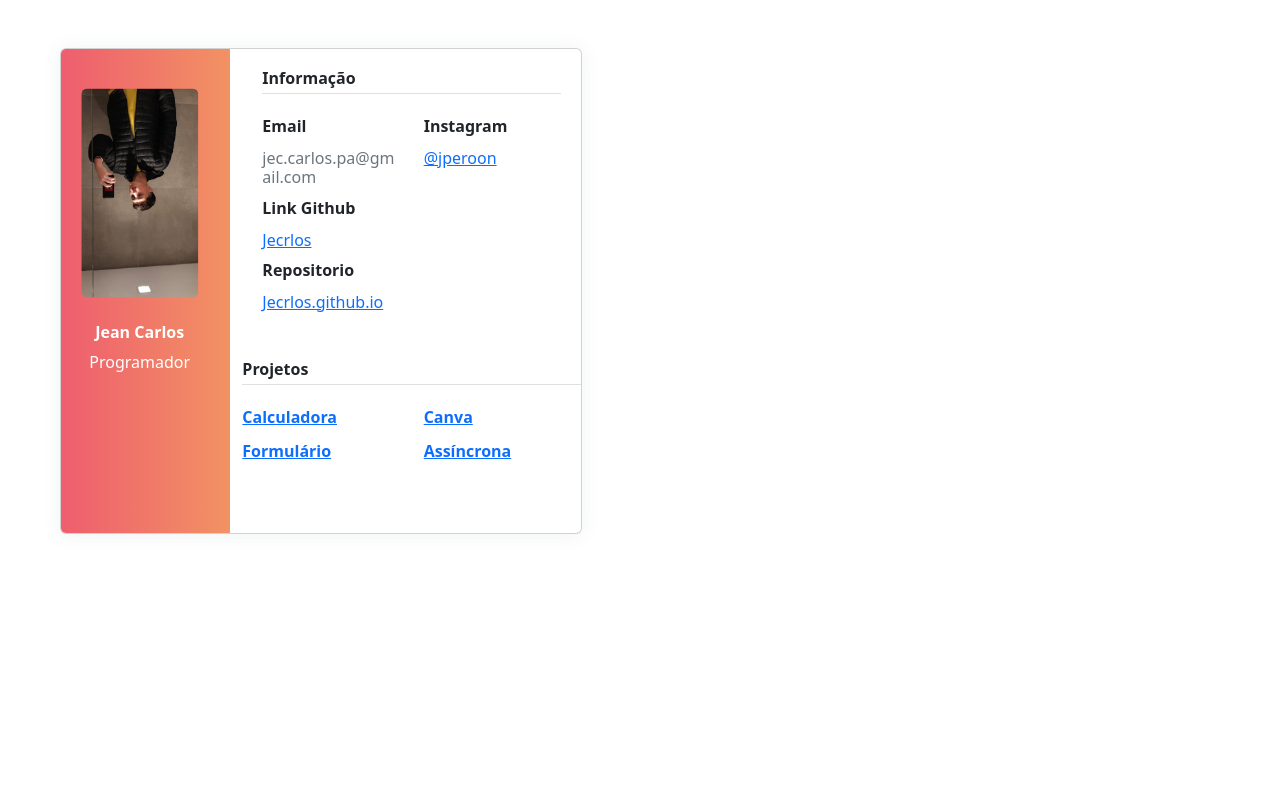
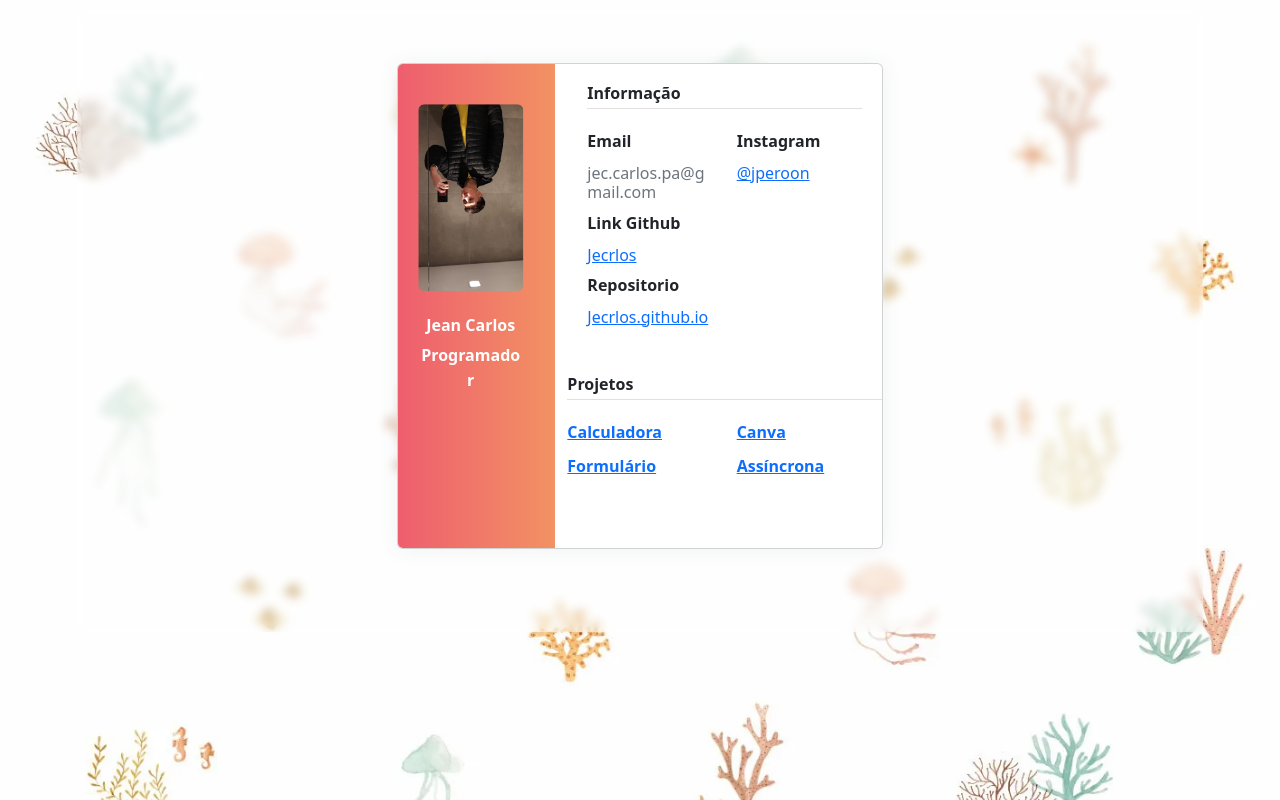
Before and after one commit to Jecrlos/Jecrlos.github.io, a plain HTML site: page index.html in a window 1280 px wide. Drawn offline with nearby package versions, Linux system fonts and the light colour scheme.

Commit message:
Add files via upload

```diff
--- a/index.html
+++ b/index.html
@@ -8,17 +8,17 @@
     <link href="https://cdn.jsdelivr.net/npm/bootstrap@5.2.3/dist/css/bootstrap.min.css" rel="stylesheet" integrity="sha384-rbsA2VBKQhggwzxH7pPCaAqO46MgnOM80zW1RWuH61DGLwZJEdK2Kadq2F9CUG65" crossorigin="anonymous">
     <title>Portfólio</title>
 </head>
-<body>
+<body class="background">
+<div class="transbox">
     <div class="page-content page-container mg-5 bg-red" id="page-content">
-        <div class="padding">
-            <div class="row container d-flex ">
-        <div class="col-xl-6 col-md-12">
+            <div class="row container d-flex padding">
+        <div class="col-xl-6 col-md-12 m-auto">
             <div class="card user-card-full">
                     <div class="row m-l-0 m-r-0">
                         <div class="col-sm-4 bg-c-lite-green user-profile">
                         <div class="card-block text-center text-white">
                          <div class="m-b-25">
-                              <img src="img/jean.jpg" class="rounded img-fluid" alt="User-Profile-Image" style="transform: rotate(0.5turn);" >
+                              <img src="img/jean.jpg" id="img_perfil"class="rounded img-fluid" alt="User-Profile-Image"  >
              </div>
                             <h6 class="f-w-600">Jean Carlos</h6>
                             <p>Programador</p>
@@ -67,7 +67,7 @@
      </div>
      </div>
      </div>
-     </div>
    </div>
+</div>
 </body>
 </html>
--- a/style.css
+++ b/style.css
@@ -1,9 +1,25 @@
 #body_form{
     background-image: url('img/fundo.jpg');
 }
+body.background {
+    background-image: url(img/fundo.jpg) ;
+    background-size: cover;
+    align-items: center;
+    display: flex;
+    justify-content: center;
+
+  }
+  div.transbox {
+    background-color: rgba(255, 255, 255, 0.4);
+    -webkit-backdrop-filter: blur(5px);
+    backdrop-filter: blur(5px);
+    padding: 5px;
+    margin: 10px;
+    font-weight: bold;
+  }
 #page-content{
     display: flex;
-    align-items: center;
+    justify-content: center;
 }
 
 #canvas{
@@ -55,6 +71,9 @@ form label[for="gen"]{
 #cor{
     padding: 0;
     margin: 0;
+}
+#img_perfil{
+    transform: rotate(0.5turn);
 }
 
 
```
Also changed, not shown: img/fundo_index.jpg (added).
